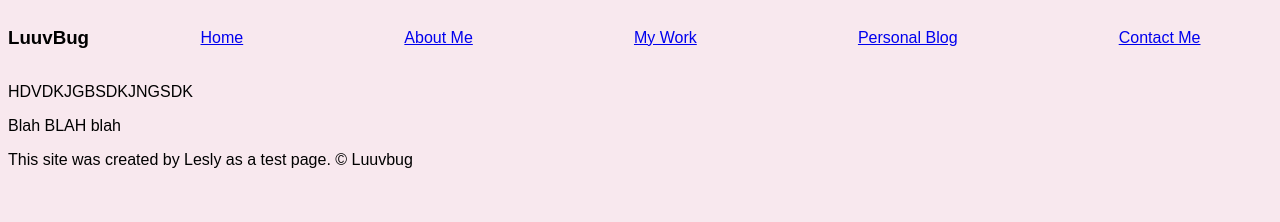
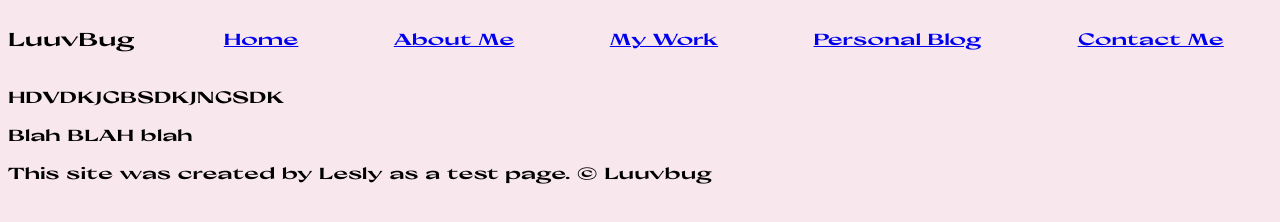
Before and after one commit to luuvbug/luuvbug.github.io, a plain HTML site: page index.html in a window 1280 px wide. Drawn offline with Linux system fonts and the light colour scheme.

Commit message:
Update home.css

```diff
--- a/css/home.css
+++ b/css/home.css
@@ -2,6 +2,18 @@
 @font-face {
     font-family: 'Coconat Regular';
     src: url(https://luuvbug.github.io/fonts/Coconat-Regular.woff2) format('woff2');
+}
+
+/* Coconat Demi */
+@font-face {
+    font-family: 'Coconat Regular';
+    src: url(https://luuvbug.github.io/fonts/Coconat-Demi.woff2) format('woff2');
+}
+
+/* Coconat Bold */
+@font-face {
+    font-family: 'Coconat Regular';
+    src: url(https://luuvbug.github.io/fonts/Coconat-Bold.woff2) format('woff2');
 }
 
 
@@ -9,7 +21,7 @@
 
 body {
     background-color: #F8E8EE;
-    font-family: Arial, Helvetica, sans-serif;
+    font-family: 'Coconat Regular', Helvetica, sans-serif;
 }
 
 header img {
```
